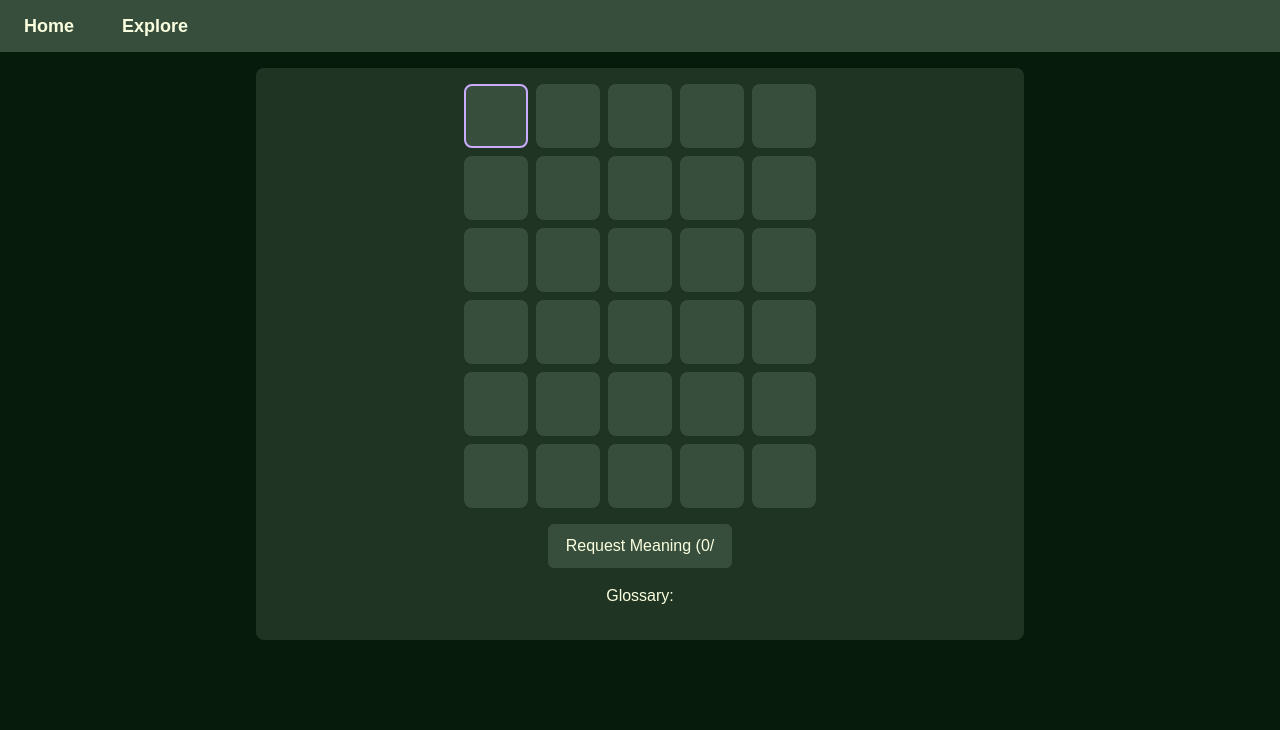
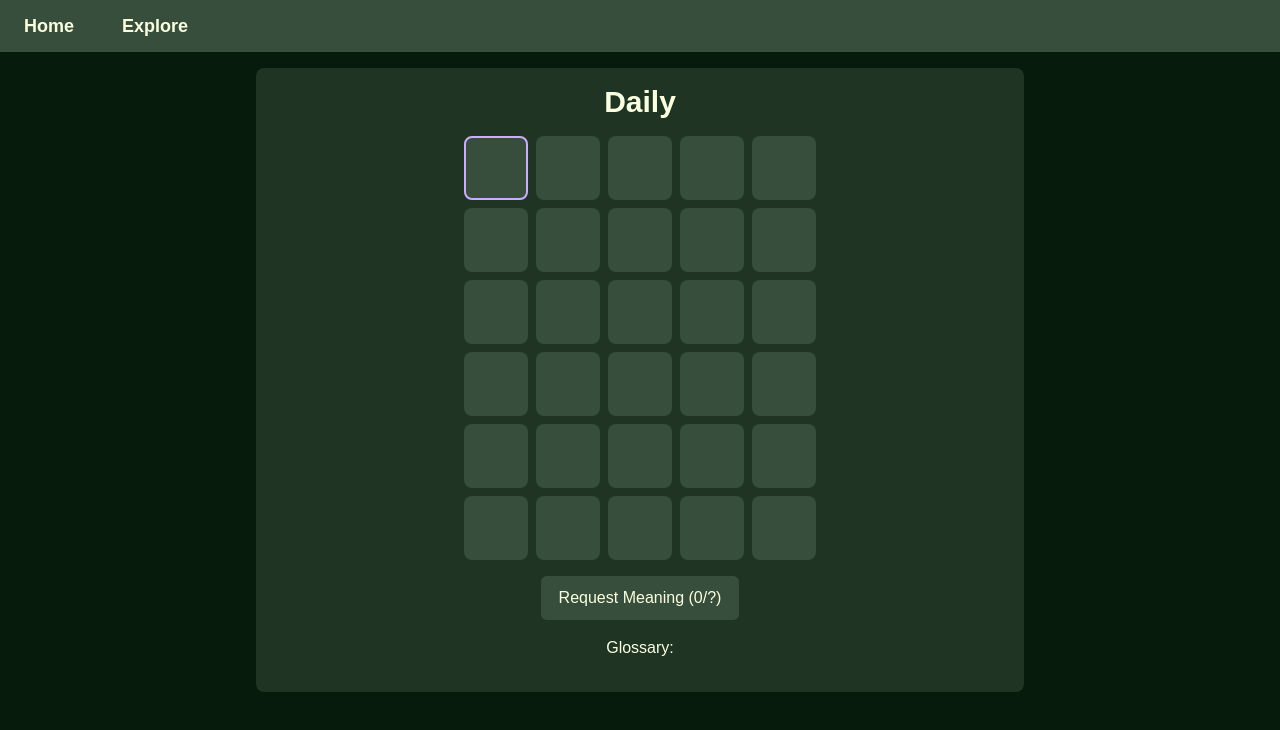
Before and after one commit to shika-n/yosida-simple-next, a Next.js app: page / in a window 1280 px wide. Shown: the top 730 px of the page. Built offline with nearby package versions, Linux system fonts and the light colour scheme.

Commit message:
Restructure layout

```diff
--- a/src/app/layout.tsx
+++ b/src/app/layout.tsx
@@ -2,6 +2,8 @@ import type { Metadata } from "next";
 import { Geist, Geist_Mono } from "next/font/google";
 import "./globals.css";
 import Navbar from "@/components/navbar";
+import GuessProvider from "@/lib/contexts/guess_context";
+import MainContainer from "@/components/main_container";
 
 const geistSans = Geist({
 	variable: "--font-geist-sans",
@@ -29,7 +31,11 @@ export default function RootLayout({
 				className={`${geistSans.variable} ${geistMono.variable} antialiased`}
 			>
 				<Navbar />
-				<div className="p-4">{children}</div>
+				<div className="p-4">
+					<MainContainer>
+						<GuessProvider>{children}</GuessProvider>
+					</MainContainer>
+				</div>
 			</body>
 		</html>
 	);
--- a/src/app/page.tsx
+++ b/src/app/page.tsx
@@ -1,10 +1,10 @@
 import TileBoard from "@/components/tile_board";
-import GuessProvider from "@/lib/contexts/guess_context";
 
 export default function Home() {
 	return (
-		<GuessProvider>
+		<>
+			<h1 className="text-3xl font-bold">Daily</h1>
 			<TileBoard />
-		</GuessProvider>
+		</>
 	);
 }
--- a/src/components/tile_board.tsx
+++ b/src/components/tile_board.tsx
@@ -248,7 +248,7 @@ export default function TileBoard() {
 	}, [guessContext?.state.requestSubmit]);
 
 	return (
-		<MainContainer>
+		<>
 			<div
 				className="m-auto grid w-fit gap-2"
 				style={{
@@ -270,7 +270,7 @@ export default function TileBoard() {
 				})}
 			</div>
 			<Button>
-				Request Meaning ({guessContext?.state.revealedGlossaryCount}/
+				Request Meaning ({guessContext?.state.revealedGlossaryCount}/?)
 			</Button>
 			Glossary:
 			<ul>
@@ -278,7 +278,7 @@ export default function TileBoard() {
 					return <li key={glossary.id}>{glossary.meaning}</li>;
 				})}
 			</ul>
-		</MainContainer>
+		</>
 	);
 }
 
@@ -286,7 +286,7 @@ export function TileBoardFallback() {
 	const tiles = Array.from({ length: BOARD_WIDTH * 6 }, () => 0);
 
 	return (
-		<div className="m-auto flex max-w-3xl flex-col items-center gap-4 rounded-lg bg-(--primary-4) p-4">
+		<>
 			<div
 				className="m-auto grid w-fit gap-2"
 				style={{
@@ -304,6 +304,6 @@ export function TileBoardFallback() {
 			</button>
 			Glossary:
 			<span></span>
-		</div>
+		</>
 	);
 }
```
